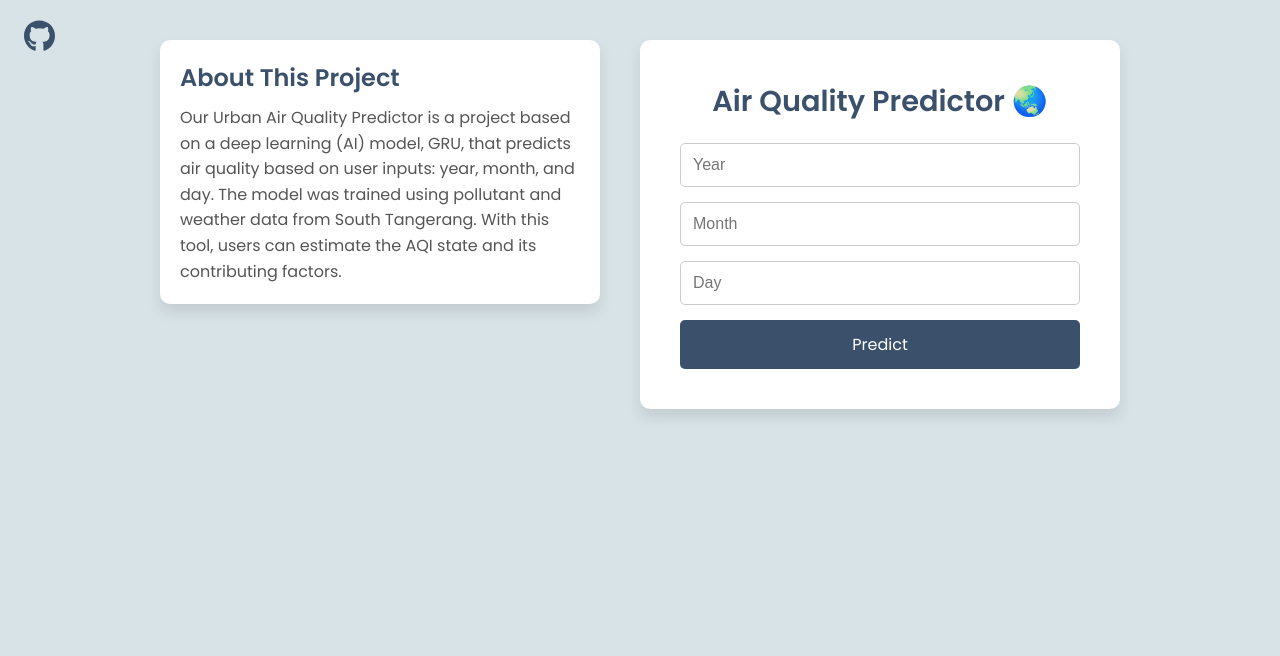
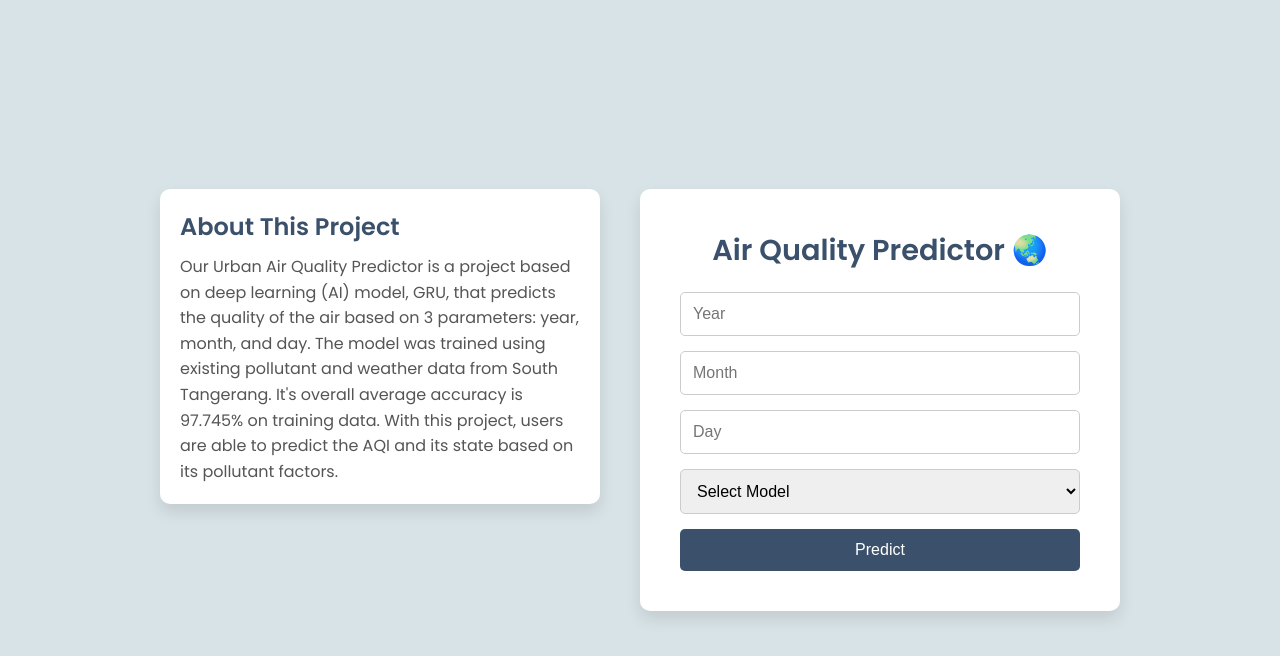
Before and after one commit to brishar0n/AirQualityPredictor-Using-DeepLearning, a React (Vite) app: page / in a window 1280 px wide. Shown: the top 656 px of the page. Built offline with nearby package versions, Linux system fonts and the light colour scheme.

Commit message:
add backend and fix frontend

```diff
--- a/src/App.css
+++ b/src/App.css
@@ -12,9 +12,8 @@ body {
     color: #333;
     display: flex;
     justify-content: center;
-    align-items: flex-start;
-    min-height: 100vh;
-    overflow-y: auto;
+    align-items: center;
+    height: 100vh;
 }
 
 .layout {
@@ -24,7 +23,6 @@ body {
     width: 100%;
     align-items: flex-start;
     padding: 20px;
-    flex-wrap: wrap;
 }
 
 .description {
@@ -48,7 +46,6 @@ body {
     color: #555;
 }
 
-/* Form Section */
 .container {
     background-color: #ffffff;
     border-radius: 10px;
@@ -60,7 +57,7 @@ body {
 
 h1 {
     font-size: 1.8rem;
-    color: #3a506b; /* Dusty blue */
+    color: #3a506b;
     margin-bottom: 20px;
 }
 
@@ -124,7 +121,6 @@ h1 {
 
 .reset-button {
     margin-top: 20px;
-    font-size: medium;
     padding: 10px 20px;
     background-color: #ff6347;
     color: white;
@@ -137,41 +133,21 @@ h1 {
     background-color: #ff4500;
 }
 
-.result {
-    margin-top: 30px;
-    text-align: left;
+.select {
+    padding: 12px;
+    border: 1px solid #ccc;
+    border-radius: 5px;
+    font-size: 1rem;
+    outline: none;
+    transition: border-color 0.3s ease;
+    background-color: white;
 }
 
-.result h2 {
-    margin-top: 20px;
+.select:focus {
+    border-color: #3a506b;
 }
 
-.App {
-    display: flex;
-    flex-direction: column;
-    align-items: center;
-    justify-content: flex-start;
-    min-height: auto;
-    padding: 20px;
-    overflow-y: auto;
+option {
+    font-size: 1rem;
+    padding: 10px;
 }
-
-.submit-button, .reset-button {
-    font-family: "Poppins", sans-serif;
-    font-weight: 500;
-}
-
-.github-icon {
-    position: fixed;
-    top: 10px;
-    left: 10px;
-    color: #3a506b;
-    text-decoration: none;
-    z-index: 1000;
-    padding: 10px;
-    margin-left: 4px;
-}
-
-.github-icon:hover {
-    color: #007bff;
-}
--- a/src/App.jsx
+++ b/src/App.jsx
@@ -1,7 +1,5 @@
 import React, { useState } from "react";
 import axios from "axios";
-import { FontAwesomeIcon } from "@fortawesome/react-fontawesome";
-import { faGithub } from "@fortawesome/free-brands-svg-icons";
 import "./App.css";
 
 function App() {
@@ -9,6 +7,7 @@ function App() {
         year: "",
         month: "",
         day: "",
+        model: "", // added model selection
     });
 
     const [result, setResult] = useState(null);
@@ -24,10 +23,35 @@ function App() {
         e.preventDefault();
         setLoading(true);
         setError(null);
+
+        // Format date to "yyyy-mm-dd"
+        const formattedDate = `${formData.year}-${formData.month.padStart(2, "0")}-${formData.day.padStart(2, "0")}`;
+
+        // Ensure the model is selected
+        if (!formData.model) {
+            setError("Please select a model.");
+            setLoading(false);
+            return;
+        }
+
+        // Request body in the format { "model": "CNN", "date": "2023-01-01" }
+        const requestData = {
+            model: formData.model,
+            date: formattedDate,
+        };
+
         try {
-            const response = await axios.post("http://127.0.0.1:8000/predict", formData);
+            // Sending the JSON body to the FastAPI backend
+            const response = await axios.post("http://127.0.0.1:8000/get_prediction", requestData, {
+                headers: {
+                    "Content-Type": "application/json",
+                },
+            });
+
+            // Handle the response data (set it to state)
             setResult(response.data);
         } catch (error) {
+            // Handle errors (such as network issues)
             setError("Error predicting air quality. Please try again later.");
         } finally {
             setLoading(false);
@@ -39,6 +63,7 @@ function App() {
             year: "",
             month: "",
             day: "",
+            model: "", // Reset model selection
         });
         setResult(null);
         setError(null);
@@ -46,23 +71,15 @@ function App() {
 
     return (
         <div className="App">
-            <a
-                href="https://github.com/brishar0n/AirQualityPredictor-using-DeepLearning"
-                target="_blank"
-                rel="noopener noreferrer"
-                className="github-icon"
-            >
-                <FontAwesomeIcon icon={faGithub} size="2x" />
-            </a>
             <div className="layout">
                 <div className="description">
                     <h2>About This Project</h2>
                     <p>
-                        Our Urban Air Quality Predictor is a project based on a deep learning
-                        (AI) model, GRU, that predicts air quality based on user inputs:
-                        year, month, and day. The model was trained using pollutant and weather data
-                        from South Tangerang. With this tool, users can estimate the AQI state and its
-                        contributing factors.
+                        Our Urban Air Quality Predictor is a project based on deep learning
+                        (AI) model, GRU, that predicts the quality of the air based on 3 parameters:
+                        year, month, and day. The model was trained using existing pollutant and weather data
+                        from South Tangerang. It's overall average accuracy is 97.745% on training data.
+                        With this project, users are able to predict the AQI and its state based on its pollutant factors.
                     </p>
                 </div>
 
@@ -77,7 +94,8 @@ function App() {
                             onChange={handleChange}
                             required
                             className="input"
-                            min="2024"
+                            min="2023"
+                            max="2026"
                         />
                         <input
                             name="month"
@@ -101,6 +119,29 @@ function App() {
                             min="1"
                             max="31"
                         />
+                        {/* Dropdown to select the model */}
+                        <select
+                            name="model"
+                            value={formData.model}
+                            onChange={handleChange}
+                            required
+                            className="input"
+                        >
+                            <option value="">Select Model</option>
+                            <option value="CNN">CNN</option>
+                            <option value="CNN_Attention">CNN_Attention</option>
+                            <option value="RNN">RNN</option>
+                            <option value="RNN_Attention">RNN_Attention</option>
+                            <option value="GRU">GRU</option>
+                            <option value="GRU_Attention">GRU_Attention</option>
+                            <option value="LSTM">LSTM</option>
+                            <option value="LSTM_Attention">LSTM_Attention</option>
+                            <option value="ResNet">ResNet</option>
+                            <option value="ResNet_Attention">ResNet_Attention</option>
+                            <option value="ReXNet">ReXNet</option>
+                            <option value="ReXNet_Attention">ReXNet_Attention</option>
+                        </select>
+
                         <button type="submit" className="submit-button">
                             {loading ? "Loading..." : "Predict"}
                         </button>
@@ -112,17 +153,24 @@ function App() {
                         <>
                             <div className="result">
                                 <h2>Prediction Result</h2>
-                                <p>Target Date: {result.target_date}</p>
-                                <p>Air Quality State: {result.aqi_state}</p>
-                                <p>Dominant Pollutant: {result.dominant_pollutant}</p>
-                            </div>
-
-                            <div className="detailed-result">
-                                <h3>Predicted Pollutant Levels</h3>
-                                {Object.entries(result.predicted_pollutant_levels).map(([pollutant, level]) => (
-                                    <p key={pollutant}>
-                                        {pollutant} Level: {level.toFixed(2)}
-                                    </p>
+                                {/* Displaying Prediction for Each Model */}
+                                {Object.keys(result).map((model) => (
+                                    <div key={model}>
+                                        <h3>{model}</h3>
+                                        {result[model].error ? (
+                                            <p>{result[model].error}</p>
+                                        ) : (
+                                            <>
+                                                <p>Prediction Date: {result[model].date}</p>
+                                                <p>PM2.5: {result[model].prediction.PM25}</p>
+                                                <p>PM10: {result[model].prediction.PM10}</p>
+                                                <p>SO2: {result[model].prediction.SO2}</p>
+                                                <p>CO: {result[model].prediction.CO}</p>
+                                                <p>O3: {result[model].prediction.O3}</p>
+                                                <p>NO2: {result[model].prediction.NO2}</p>
+                                            </>
+                                        )}
+                                    </div>
                                 ))}
                             </div>
 
```
